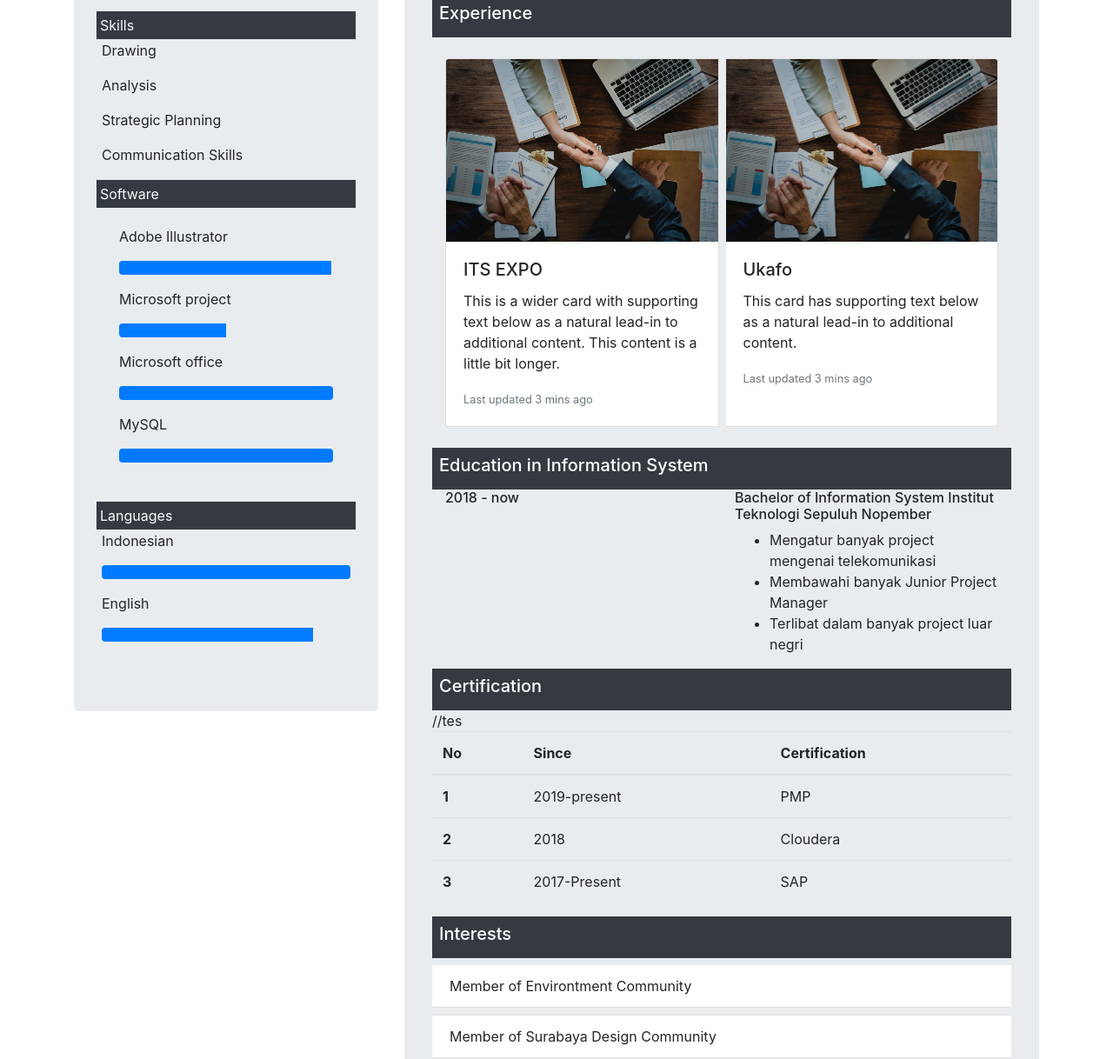
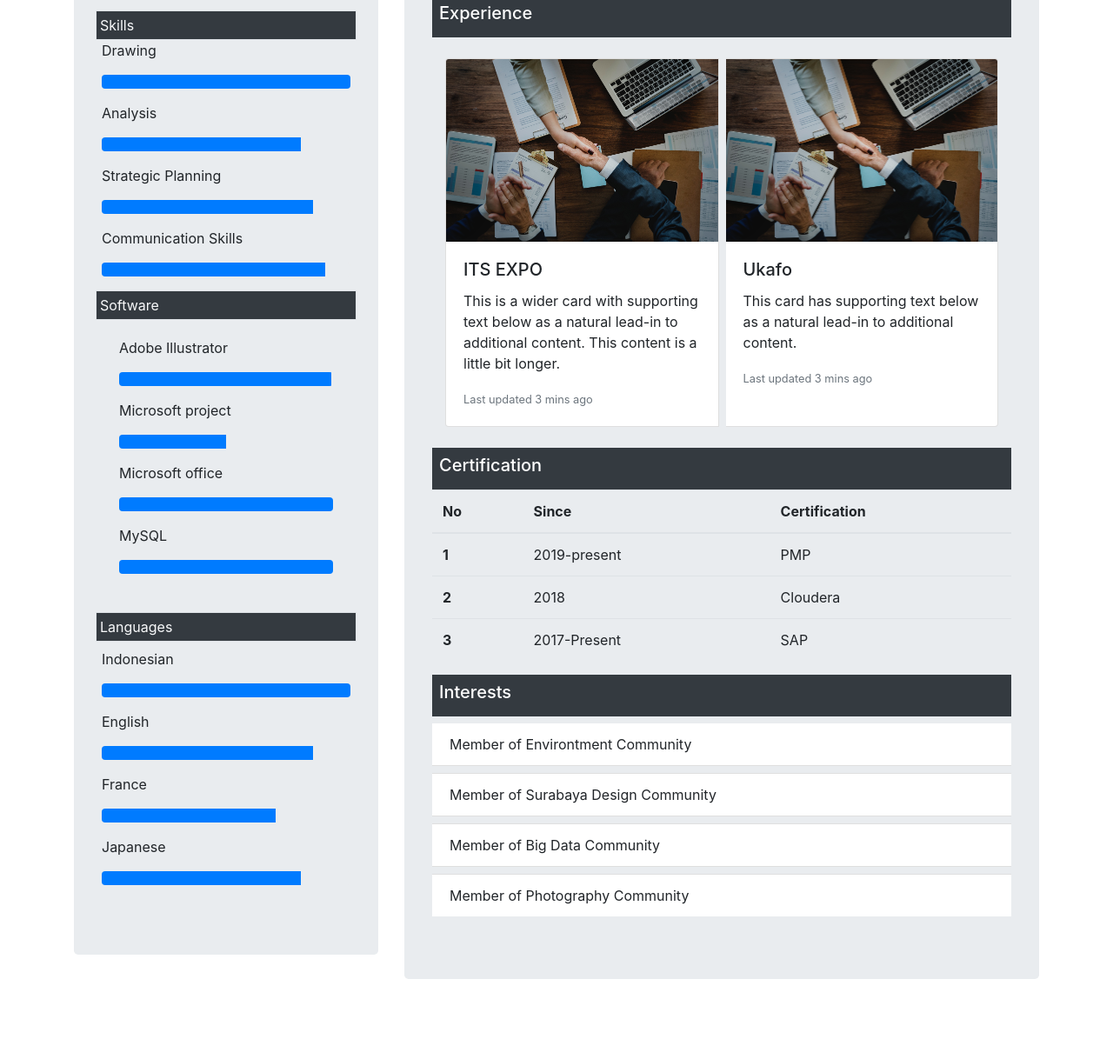
Before and after one commit to DPP-2020/praktikum-2-membuat-cv-part-2-aprisaanggraeni, a plain HTML site: page index.html in a window 1280 px wide. Shown: the part 659-1877 px from the top of the page at 87% size. After the commit the page ends 1817 px from the top, so only its background shows below. Drawn offline with nearby package versions, Linux system fonts and the light colour scheme.

Commit message:
05211840000105 #2

```diff
--- a/index.html
+++ b/index.html
@@ -58,9 +58,21 @@
                         </div>
                     </div>
                     <p> Drawing</p>
+                    <div class="progress">
+                        <div class="progress-bar" style="width: 100%"></div>
+                    </div>
                     <p> Analysis</p>
+                    <div class="progress">
+                        <div class="progress-bar" style="width: 80%"></div>
+                    </div>
                     <p> Strategic Planning</p>
+                    <div class="progress">
+                        <div class="progress-bar" style="width: 85%"></div>
+                    </div>
                     <p> Communication Skills</p>
+                    <div class="progress">
+                        <div class="progress-bar" style="width: 90%"></div>
+                    </div>
                     <div class="row mx-md-n2">
                         <div class="col px-md-2">
                             <div class="p-1 border bg-dark">
@@ -96,13 +108,21 @@
                             </div>
                         </div>
                     </div>
-                    <p>Indonesian</p>
+                    <p class="mt-2">Indonesian</p>
                     <div class="progress">
                         <div class="progress-bar" style="width: 100%"> </div>
                     </div>
                     <p>English</p>
                     <div class="progress">
                         <div class="progress-bar" style="width: 85%"> </div>
+                    </div>
+                    <p>France</p>
+                    <div class="progress">
+                        <div class="progress-bar" style="width: 70%"> </div>
+                    </div>
+                    <p>Japanese</p>
+                    <div class="progress">
+                        <div class="progress-bar" style="width: 80%"> </div>
                     </div>
                 </div>
 
@@ -141,20 +161,20 @@
                             </div>
                         </div>
                     </div>
-                    <span class="d-block p-2 bg-dark text-white">
+                    <!-- <span class="d-block p-2 bg-dark text-white">
                         <h5>Education in Information System </h5>
                     </span>
                     <div class="container">
                         <div class="row">
-                            <div class="col md-4">
+                            <div class="col">
                                 <h6>2018 - now</h6>
                             </div>
-                            <div class="col md-8">
-                                <!-- <ul class="list-group list-group-flush">
+                            <div class="col-6">
+                                <ul class="list-group list-group-flush">
                                     <li class="list-group-item my-2">Mengatur banyak project mengenai telekomunikasi</li>
                                     <li class="list-group-item mb-2">Membawahi banyak Junior Project Manager</li>
                                     <li class="list-group-item mb-2">Terlibat dalam banyak project luar negri</li>
-                                  </ul> -->
+                                  </ul>
                                 <h6>Bachelor of Information System Institut Teknologi Sepuluh Nopember</h6>
                                 <ul>
                                     <li>Mengatur banyak project mengenai telekomunikasi</li>
@@ -164,7 +184,7 @@
                                 </ul>
                             </div>
                         </div>
-                    </div>
+                    </div> -->
                     <span class="d-block p-2 bg-dark text-white">
                         <h5>Certification</h5>
                     </span>
@@ -186,7 +206,7 @@
                                 <th scope="row">2</th>
                                 <td>2018</td>
                                 <td>Cloudera</td>
-                                //tes
+
                             </tr>
                             <tr>
                                 <th scope="row">3</th>
```
